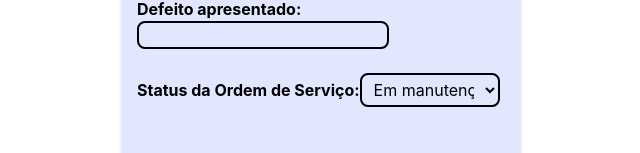
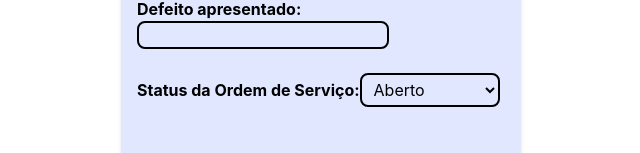
Before and after one commit to guilhermecvieiraa/Semana5Trainee_GuilhermeCarneiroVieira, a React (Vite) app: page / in a window 1280 px wide. Shown: the part 271-424 px from the top of the page, without its empty margins (319-959 px from the left). Built offline with nearby package versions, Linux system fonts and the light colour scheme.

Commit message:
feature: adiciona a função que muda o status da ordem de serviço entre aberto ou finalizado.

```diff
--- a/src/App.tsx
+++ b/src/App.tsx
@@ -12,6 +12,12 @@ function App() {
       setServicos([...servicos, novoServico])
     }
 
+    function alterarStatus(index: number, novoStatus: string){
+      const novaLista = [...servicos]
+      novaLista[index].status = novoStatus
+      setServicos(novaLista)
+    }
+
   return (
     <div className="max-w-3xl mx-auto p-4">
       <Header />
@@ -20,7 +26,7 @@ function App() {
         <h2 className="text-xl font-bold mb-4 text-center">Serviços Cadastrados</h2>
 
         {servicos.map((servico, index) => (
-          <ServiceCard key={index} servico={servico} />
+          <ServiceCard key={index} index={index} servico={servico} mudarStatus={alterarStatus}/>
         ))}
       </div>
 
--- a/src/components/NewServiceForm.tsx
+++ b/src/components/NewServiceForm.tsx
@@ -16,7 +16,7 @@ export function NewServiceForm({onAddService}: questionarioProps){
     const[nomeCliente, setNomeCliente] = useState("")
     const[modeloAparelho, setModeloAparelho] = useState("")
     const[defeito, setDefeito] = useState("")
-    const[status, setStatus] = useState("Em manutenção")
+    const[status, setStatus] = useState("Aberto")
 
     function salvar(){
 
@@ -32,7 +32,7 @@ export function NewServiceForm({onAddService}: questionarioProps){
         setNomeCliente("")
         setModeloAparelho("")
         setDefeito("")
-        setStatus("Em manutenção")
+        setStatus("Aberto")
     }
 
     return(
@@ -77,7 +77,7 @@ export function NewServiceForm({onAddService}: questionarioProps){
                     onChange={(evento) => setStatus(evento.target.value)}
                     className="border-2 border-black-100 rounded-lg w-35 mb-6 px-2 py-1"
                 >
-                    <option value="Em manutenção">Em manutenção</option>
+                    <option value="Aberto">Aberto</option>
                     <option value="Finalizado">Finalizado</option>
                 </select>
 
--- a/src/components/ServiceCard.tsx
+++ b/src/components/ServiceCard.tsx
@@ -2,14 +2,40 @@ import type { questionario } from "./NewServiceForm";
 
 interface Props{
     servico: questionario
+    index: number
+    mudarStatus: (index: number, novoStatus: string) => void
 }
 
-function ServiceCard({servico}: Props){
+function ServiceCard({servico, index, mudarStatus}: Props){
+
+    const corBalao = servico.status === 'Aberto'
+    ? 'bg-yellow-100 border-yellow-500'
+    : 'bg-gray-200 border-gray-500 text-gray-500'
+
+    const corEtiqueta = servico.status === 'Aberto'
+    ? 'bg-yellow-500 text-black'
+    : 'bg-gray-500 text-white'
+
     return(
-        <div className="border p-4 rounded shadow bg-white mb-4">
-            <p><strong>Cliente:</strong>{servico.nomeCliente}</p>
+        <div className={`p-4 rounded shadow mb-4 ${corBalao}`}>
+            <div className="flex justify-between items-start mb-2">
+                <p><strong>Cliente:</strong> {servico.nomeCliente}</p>
+            </div>
             <p><strong>Aparelho:</strong> {servico.modeloAparelho}</p>
             <p><strong>Defeito:</strong> {servico.defeito}</p>
+
+            <div className="flex items-center gap-2 mt-2">
+                <strong className="text-sm">Status:</strong>
+                <select
+                    value={servico.status}
+                    onChange={(evento) => mudarStatus(index, evento.target.value)}
+                    className="border border-gray-400 rounded px-2 py-1 text-sm bg-white text-black"
+                >
+                    <option value="Aberto">Aberto</option>
+                    <option value="Finalizado">Finalizado</option>
+                </select>
+            </div>
+
         </div>
     )
 }
```
